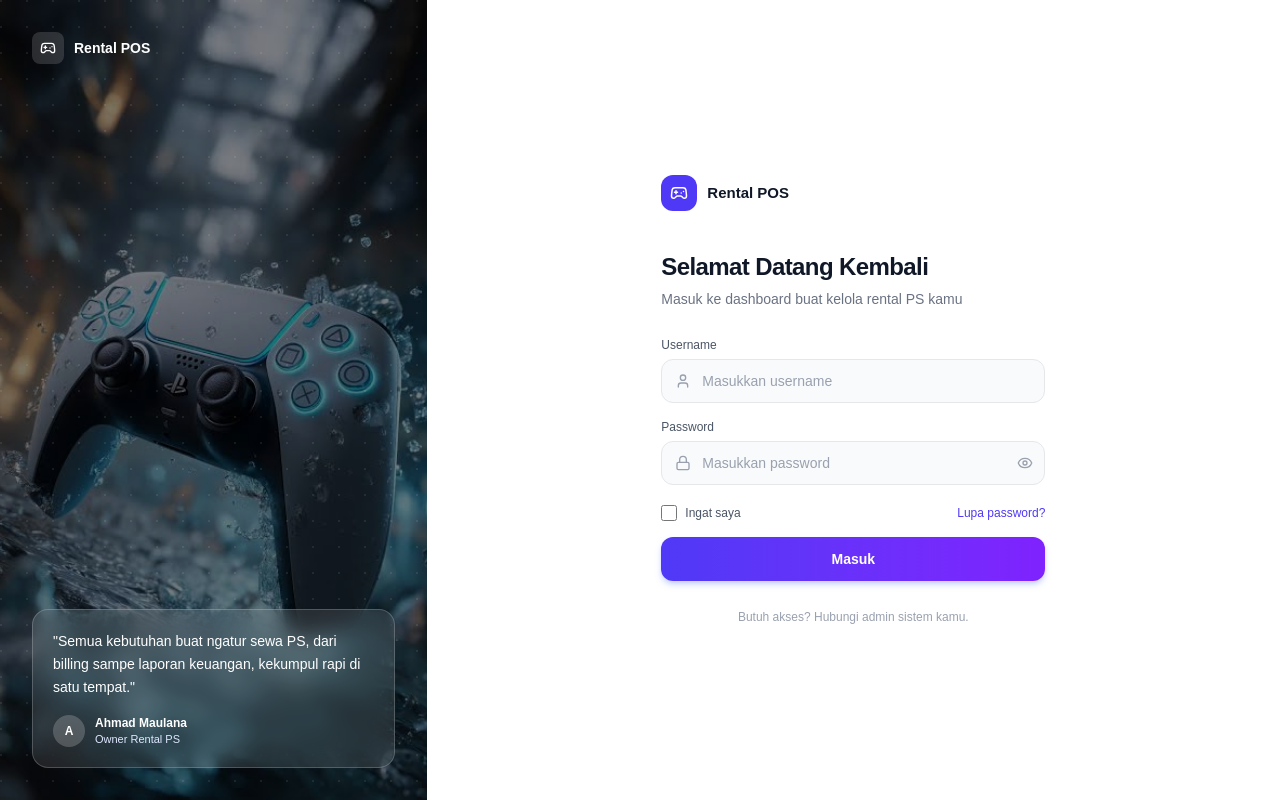
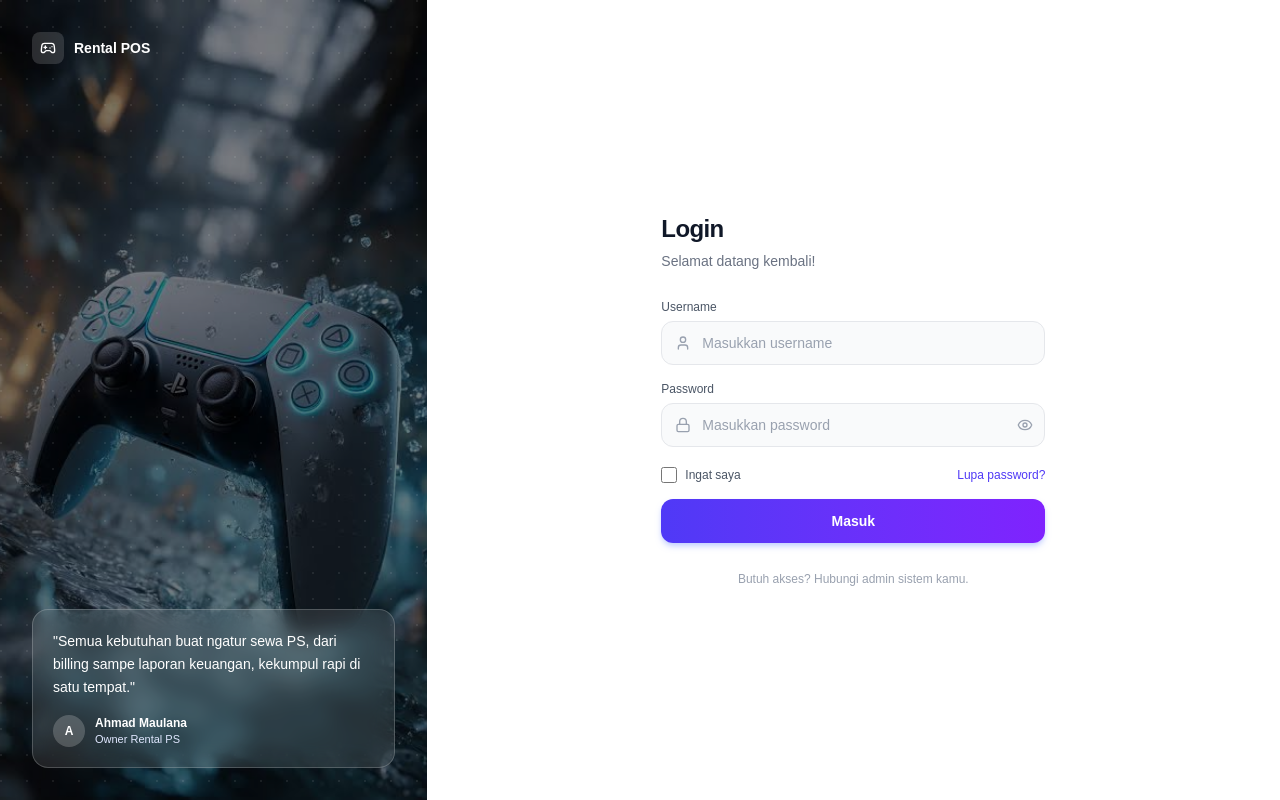
Before and after one commit to MOLAdev20/rentalps, a Vue app in the folder client/: page /login in a window 1280 px wide. Built offline with nearby package versions, Linux system fonts and the light colour scheme.

Commit message:
update: fix bugs alert not showing in login form]

```diff
--- a/client/src/composables/useAxios.ts
+++ b/client/src/composables/useAxios.ts
@@ -28,10 +28,8 @@ export function useAxios() {
   Axios.interceptors.response.use(
     (response) => response,
     async (err) => {
-      if (
-        err.response.status === 401 &&
-        err.response.data.message === "jwt expired"
-      ) {
+      if (err.response.status === 401) {
+        if (err.response.data.message === "jwt expired") {
           try {
             const refreshTokenResponse = await Axios.post(
               `${base_url}/auth/refresh-token`,
@@ -51,6 +49,8 @@ export function useAxios() {
             }
             redirectToLogin();
           }
+        }
+        redirectToLogin();
       }
       return Promise.reject(err);
     },
--- a/client/src/pages/Login.vue
+++ b/client/src/pages/Login.vue
@@ -17,6 +17,7 @@ const isLoading = ref<boolean>(false);
 const errorMessage = ref<string>("");
 
 onMounted(async () => {
+  document.title = "Login |  Rental";
   try {
     const token = localStorage.getItem("token");
     if (token) {
@@ -27,10 +28,10 @@ onMounted(async () => {
       });
 
       router.push("/dashboard");
+      return;
     }
+    throw new Error();
   } catch (err: any) {
-    document.title = "Login |  Rental";
-
     if (route.query.message) {
       const message: string = String(route.query.message);
       errorMessage.value = message;
@@ -139,26 +140,12 @@ async function handleLogin() {
       class="col-span-2 flex items-center justify-center px-6 py-12 sm:px-10"
     >
       <div class="w-full max-w-sm">
-        <!-- Brand -->
-        <div class="flex items-center gap-2.5 mb-10">
-          <div
-            class="w-9 h-9 rounded-xl bg-indigo-600 flex items-center justify-center shrink-0"
-          >
-            <Gamepad2 :size="18" class="text-white" />
-          </div>
-          <span class="font-display font-bold text-gray-900 text-[15px]">
-            Rental POS</span
-          >
-        </div>
-
         <h1
           class="font-display text-2xl font-bold tracking-tight text-gray-900"
         >
-          Selamat Datang Kembali
+          Login
         </h1>
-        <p class="mt-1.5 text-sm text-gray-500">
-          Masuk ke dashboard buat kelola rental PS kamu
-        </p>
+        <p class="mt-1.5 text-sm text-gray-500">Selamat datang kembali!</p>
 
         <!-- Alert error -->
         <Transition
```
Lines whose indentation alone changed are shown as unchanged.
